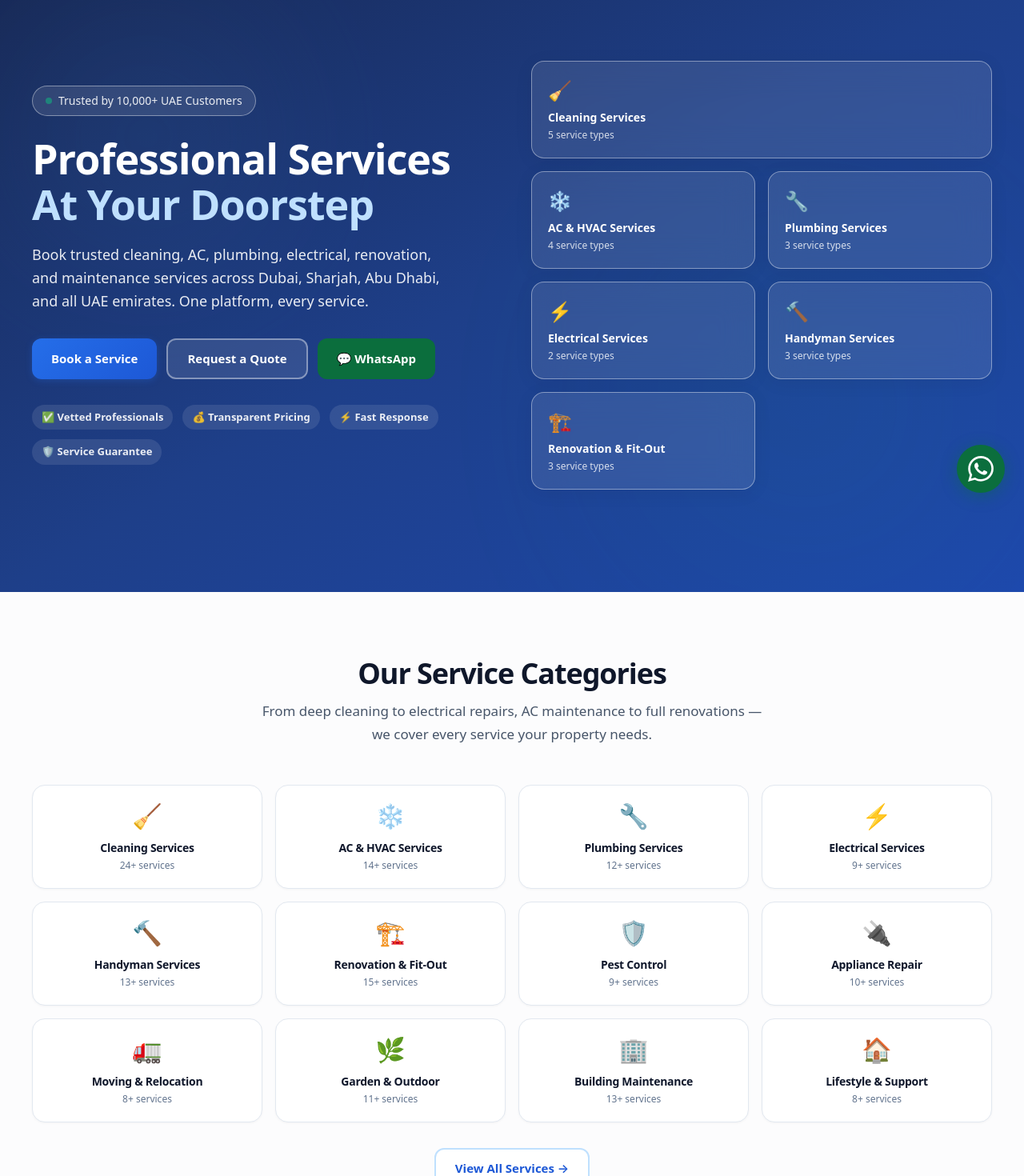
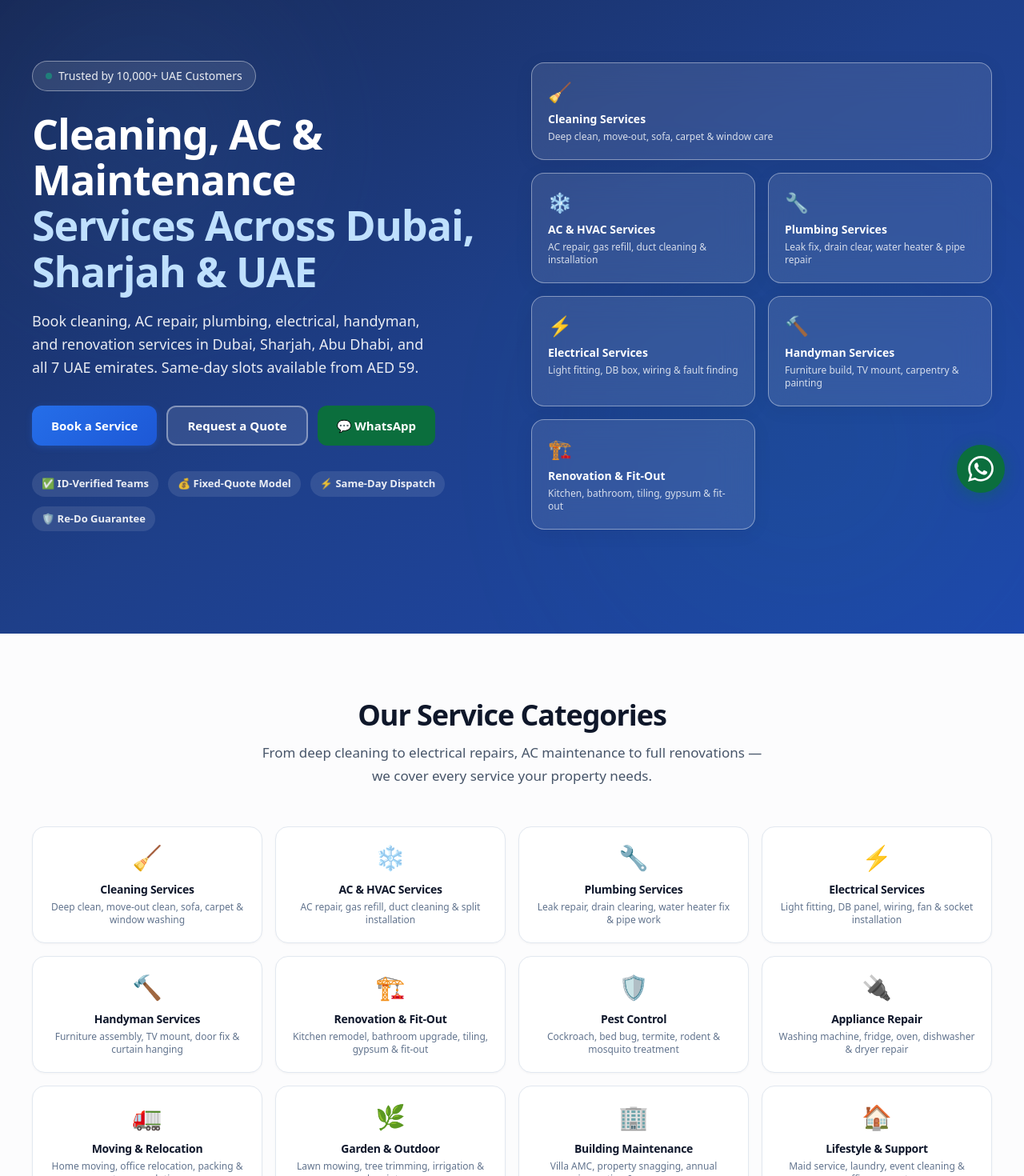
Before and after one commit to cleantecpro91/cleantecpro, a Next.js app: page / in a window 1280 px wide. Shown: the part 160-1630 px from the top of the page at 80% size. Built offline with nearby package versions, Linux system fonts and the light colour scheme.

Commit message:
SEO A-Z: H1 keywords, category taglines, testimonial links, schema verified

```diff
--- a/src/app/page.tsx
+++ b/src/app/page.tsx
@@ -3,16 +3,16 @@ import { SERVICE_CATEGORIES, BRAND, UAE_EMIRATES } from "@/lib/data";
 import type { Metadata } from "next";
 
 export const metadata: Metadata = {
-  title: `${BRAND.shortName} — Professional Technical & Cleaning Services in UAE | Dubai, Sharjah, Abu Dhabi`,
+  title: "Cleaning, AC, Plumbing & Maintenance Services in UAE | CleanTecPro",
   description:
-    "Book trusted cleaning, AC repair, plumbing, electrical, renovation, pest control & maintenance services across Dubai, Sharjah, Abu Dhabi and all 7 UAE emirates. Transparent pricing, vetted professionals, same-day booking available.",
+    "Book cleaning, AC repair, plumbing, electrical, and handyman services across Dubai, Sharjah, Abu Dhabi & all 7 UAE emirates. Same-day slots. 55+ areas covered. From AED 59.",
   alternates: {
     canonical: BRAND.website,
   },
   openGraph: {
-    title: `${BRAND.shortName} — Professional Technical & Cleaning Services in UAE`,
+    title: "Cleaning, AC, Plumbing & Maintenance Services in UAE | CleanTecPro",
     description:
-      "Book trusted cleaning, AC, plumbing, electrical & maintenance services across all UAE emirates. Transparent pricing, vetted professionals.",
+      "Book cleaning, AC repair, plumbing, electrical, and handyman services across Dubai, Sharjah & all UAE emirates. Same-day slots from AED 59.",
     url: BRAND.website,
     type: "website",
   },
@@ -25,13 +25,28 @@ const CATEGORY_ICONS: Record<string, string> = {
   "building-maintenance": "🏢", "lifestyle-support": "🏠",
 };
 
+const CATEGORY_TAGLINES: Record<string, string> = {
+  cleaning: "Deep clean, move-out clean, sofa, carpet & window washing",
+  "ac-hvac": "AC repair, gas refill, duct cleaning & split installation",
+  plumbing: "Leak repair, drain clearing, water heater fix & pipe work",
+  electrical: "Light fitting, DB panel, wiring, fan & socket installation",
+  handyman: "Furniture assembly, TV mount, door fix & curtain hanging",
+  renovation: "Kitchen remodel, bathroom upgrade, tiling, gypsum & fit-out",
+  "pest-control": "Cockroach, bed bug, termite, rodent & mosquito treatment",
+  "appliance-repair": "Washing machine, fridge, oven, dishwasher & dryer repair",
+  movers: "Home moving, office relocation, packing & storage solutions",
+  "garden-outdoor": "Lawn mowing, tree trimming, irrigation & pool maintenance",
+  "building-maintenance": "Villa AMC, property snagging, annual inspection & rope access",
+  "lifestyle-support": "Maid service, laundry, event cleaning & office support",
+};
+
 const TRUST_ITEMS = [
-  { icon: "✅", title: "Vetted Professionals", desc: "Background-checked and trained teams" },
-  { icon: "💰", title: "Transparent Pricing", desc: "No hidden charges, clear quotes" },
-  { icon: "⚡", title: "Fast Response", desc: "Same-day service availability" },
-  { icon: "🛡️", title: "Service Guarantee", desc: "Satisfaction guaranteed on every job" },
-  { icon: "🕐", title: "7 Days a Week", desc: "Available 8 AM – 10 PM daily" },
-  { icon: "📍", title: "All UAE Coverage", desc: "Serving all 7 emirates" },
+  { icon: "✅", title: "ID-Verified Teams", desc: "Every technician carries company ID and is background-screened before deployment" },
+  { icon: "💰", title: "Fixed-Quote Model", desc: "You get a written quote before work starts — the final bill matches, no surprises" },
+  { icon: "⚡", title: "Same-Day Dispatch", desc: "Over 60% of bookings are served within 4 hours of confirmation" },
+  { icon: "🛡️", title: "Re-Do Guarantee", desc: "Not satisfied? We send a team back within 48 hours at zero extra cost" },
+  { icon: "🕐", title: "Open 7 Days", desc: "Booking slots from 8 AM to 10 PM including Fridays and public holidays" },
+  { icon: "📍", title: "55+ Areas Covered", desc: "Active service teams in Dubai, Sharjah, Abu Dhabi, Ajman, RAK, Fujairah, UAQ, and Al Ain" },
 ];
 
 const PROCESS_STEPS = [
@@ -42,10 +57,10 @@ const PROCESS_STEPS = [
 ];
 
 const TESTIMONIALS = [
-  { name: "Ahmed M.", location: "Business Bay, Dubai", rating: 5, text: "Booked a deep cleaning for my apartment. The team arrived on time and did an excellent job. Very professional and the pricing was fair. Will definitely use CleanTecPro again.", service: "Deep Cleaning" },
-  { name: "Sarah K.", location: "Al Majaz, Sharjah", rating: 5, text: "Had an AC emergency in the middle of summer. CleanTecPro sent a technician within 2 hours. The issue was fixed quickly and the price was exactly as quoted. Highly recommend their AC services.", service: "AC Repair" },
-  { name: "Raj P.", location: "Al Reem Island, Abu Dhabi", rating: 5, text: "Used their move-in cleaning service for our new villa. Everything was spotless. The team was thorough and paid attention to every detail. Great experience overall.", service: "Move-In Cleaning" },
-  { name: "Fatima A.", location: "JLT, Dubai", rating: 5, text: "Regular office cleaning service that we rely on every week. Consistent quality, reliable scheduling, and responsive customer support. CleanTecPro has been a great partner.", service: "Office Cleaning" },
+  { name: "Ahmed M.", location: "Business Bay, Dubai", locationHref: "/locations/dubai/business-bay", rating: 5, text: "Booked a deep cleaning for my apartment. The team arrived on time and did an excellent job. Very professional and the pricing was fair. Will definitely use CleanTecPro again.", service: "Deep Cleaning" },
+  { name: "Sarah K.", location: "Al Majaz, Sharjah", locationHref: "/locations/sharjah/al-majaz", rating: 5, text: "Had an AC emergency in the middle of summer. CleanTecPro sent a technician within 2 hours. The issue was fixed quickly and the price was exactly as quoted. Highly recommend their AC services.", service: "AC Repair" },
+  { name: "Raj P.", location: "Al Reem Island, Abu Dhabi", locationHref: "/locations/abu-dhabi/al-reem-island", rating: 5, text: "Used their move-in cleaning service for our new villa. Everything was spotless. The team was thorough and paid attention to every detail. Great experience overall.", service: "Move-In Cleaning" },
+  { name: "Fatima A.", location: "JLT, Dubai", locationHref: "/locations/dubai/jlt", rating: 5, text: "Regular office cleaning service that we rely on every week. Consistent quality, reliable scheduling, and responsive customer support. CleanTecPro has been a great partner.", service: "Office Cleaning" },
 ];
 
 export default function HomePage() {
@@ -65,12 +80,12 @@ export default function HomePage() {
                 Trusted by 10,000+ UAE Customers
               </div>
               <h1 className="text-3xl sm:text-4xl md:text-5xl lg:text-[3.25rem] font-extrabold text-white leading-[1.1] mb-5">
-                Professional Services
+                Cleaning, AC & Maintenance
                 <br />
-                <span className="text-brand-200">At Your Doorstep</span>
+                <span className="text-brand-200">Services Across Dubai, Sharjah & UAE</span>
               </h1>
               <p className="text-base md:text-lg text-white/90 leading-relaxed mb-8 max-w-lg">
-                Book trusted cleaning, AC, plumbing, electrical, renovation, and maintenance services across Dubai, Sharjah, Abu Dhabi, and all UAE emirates. One platform, every service.
+                Book cleaning, AC repair, plumbing, electrical, handyman, and renovation services in Dubai, Sharjah, Abu Dhabi, and all 7 UAE emirates. Same-day slots available from AED 59.
               </p>
               <div className="flex flex-wrap gap-3 mb-8">
                 <Link href="/booking" className="btn-primary !py-3 !px-6 text-base">
@@ -114,7 +129,14 @@ export default function HomePage() {
                         {cat.name}
                       </p>
                       <p className="text-xs text-white/80">
-                        {cat.subcategories.length} service types
+                        {{
+                          cleaning: "Deep clean, move-out, sofa, carpet & window care",
+                          "ac-hvac": "AC repair, gas refill, duct cleaning & installation",
+                          plumbing: "Leak fix, drain clear, water heater & pipe repair",
+                          electrical: "Light fitting, DB box, wiring & fault finding",
+                          handyman: "Furniture build, TV mount, carpentry & painting",
+                          renovation: "Kitchen, bathroom, tiling, gypsum & fit-out",
+                        }[cat.slug] || `${cat.subcategories.length} service types`}
                       </p>
                     </Link>
                   ))}
@@ -148,7 +170,7 @@ export default function HomePage() {
                   {cat.name}
                 </h3>
                 <p className="text-xs text-slate-500">
-                  {cat.subcategories.reduce((acc, s) => acc + s.services.length, 0)}+ services
+                  {CATEGORY_TAGLINES[cat.slug] || `${cat.subcategories.reduce((acc, s) => acc + s.services.length, 0)}+ services`}
                 </p>
               </Link>
             ))}
@@ -242,7 +264,7 @@ export default function HomePage() {
               Why Choose CleanTecPro
             </h2>
             <p className="text-white/80 text-base max-w-lg mx-auto">
-              We are committed to delivering reliable, professional, and fairly priced services across the UAE.
+              Serving 55+ neighborhoods across 7 emirates with local teams, fixed quotes, and a re-do guarantee if you are not satisfied.
             </p>
           </div>
           <div className="grid sm:grid-cols-2 lg:grid-cols-3 gap-5">
@@ -271,25 +293,40 @@ export default function HomePage() {
               Professional services available across every emirate with dedicated local teams.
             </p>
           </div>
-          <div className="grid grid-cols-2 sm:grid-cols-4 gap-4">
+          <div className="grid sm:grid-cols-2 lg:grid-cols-4 gap-4">
             {UAE_EMIRATES.map((emirate) => (
-              <Link
+              <div
                 key={emirate.slug}
-                href={`/locations/${emirate.slug}`}
-                className="premium-card p-5 text-center group"
+                className="premium-card p-5"
               >
-                <h3 className="text-base font-bold text-slate-900 mb-1">
+                <Link href={`/locations/${emirate.slug}`} className="text-base font-bold text-slate-900 hover:text-brand-600 transition-colors">
                   {emirate.name}
-                </h3>
+                </Link>
                 {emirate.isPrimary && (
-                  <span className="text-[10px] bg-brand-100 text-brand-700 px-2 py-0.5 rounded-full font-semibold">
-                    Primary Market
+                  <span className="text-[10px] bg-brand-100 text-brand-700 px-2 py-0.5 rounded-full font-semibold ml-2">
+                    Primary
                   </span>
                 )}
-                <p className="text-xs text-slate-500 mt-1">
-                  {emirate.cities.length} areas served
-                </p>
-              </Link>
+                <div className="flex flex-wrap gap-1.5 mt-3">
+                  {emirate.cities.slice(0, 5).map((city) => (
+                    <Link
+                      key={city.slug}
+                      href={`/locations/${emirate.slug}/${city.slug}`}
+                      className="text-[11px] text-brand-800 bg-brand-100 px-2 py-0.5 rounded-md hover:bg-brand-200 transition-colors"
+                    >
+                      {city.name}
+                    </Link>
+                  ))}
+                  {emirate.cities.length > 5 && (
+                    <Link
+                      href={`/locations/${emirate.slug}`}
+                      className="text-[11px] text-brand-600 font-semibold px-2 py-0.5"
+                    >
+                      +{emirate.cities.length - 5} more
+                    </Link>
+                  )}
+                </div>
+              </div>
             ))}
           </div>
         </div>
@@ -319,8 +356,8 @@ export default function HomePage() {
                 </p>
                 <div className="border-t border-slate-100 pt-3">
                   <p className="text-sm font-bold text-slate-900">{t.name}</p>
-                  <p className="text-xs text-slate-500">{t.location}</p>
-                  <span className="text-xs text-brand-600 mt-1 inline-block">{t.service}</span>
+                  <Link href={t.locationHref} className="text-xs text-brand-600 hover:underline">{t.location}</Link>
+                  <span className="text-xs text-slate-500 mt-1 block">{t.service}</span>
                 </div>
               </div>
             ))}
```
Also changed, not shown: 1 other file (tests, documents, lock files or other folders).
